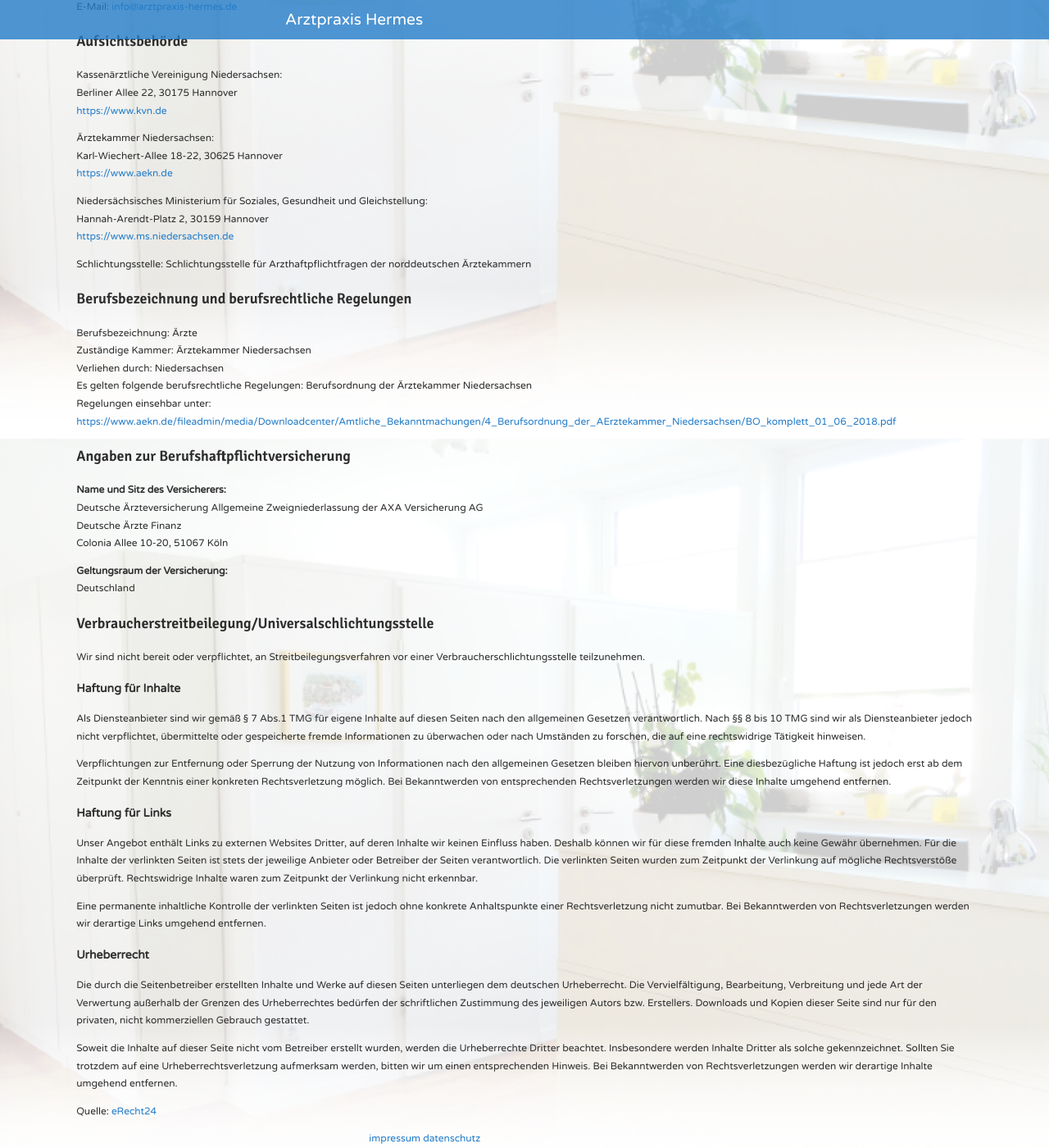
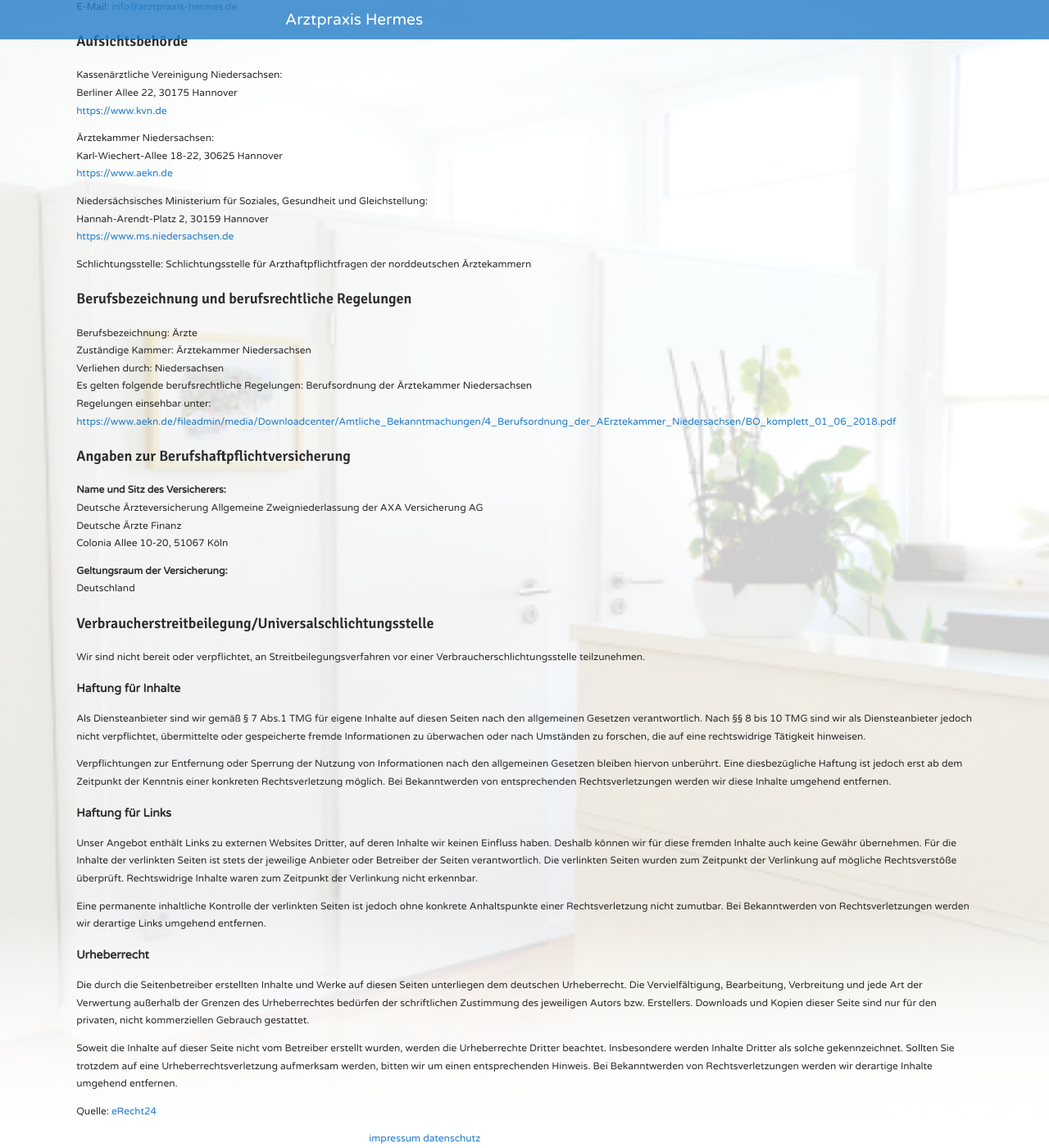
Before and after one commit to praxistill/praxistill.github.io, a Jekyll site: the page built from impressum.md, in a window 1280 px wide and 1400 px high, scrolled down 365 px. Shown: the whole window at 82% size. Built offline with Jekyll 4.4.1, drawn with Linux system fonts in a browser that asks for light colours; nearby versions of some CDN libraries; our own code applies the rules of GitHub Pages for plain Markdown files.

Commit message:
proper background for ios

```diff
--- a/_layouts/default.html
+++ b/_layouts/default.html
@@ -3,6 +3,7 @@
   {%- include head.html -%}
 <body>
 
+  <div class="pagebg-container"></div>
   {%- include header.html -%}
   <div class="page-default">
 
--- a/_layouts/home.html
+++ b/_layouts/home.html
@@ -2,6 +2,8 @@
 <html lang="{{ page.lang | default: site.lang | default: "de" }}">
   {%- include head.html -%}
 <body>
+
+  <div class="pagebg-container"></div>
 
   {%- include header.html -%}
   <div class="page">
--- a/_sass/_styling.scss
+++ b/_sass/_styling.scss
@@ -6,13 +6,37 @@
     box-shadow: $property;
 }
 
+@mixin background-size($property) {
+
+	-webkit-background-size: $property;
+	-moz-background-size: $property;
+	-o-background-size: $property;
+	background-size: $property;
+}
+
+// body {
+//   background: url(../img/background-transparent.png) no-repeat center center fixed;
+//   -webkit-background-size: cover;
+//   -moz-background-size: cover;
+//   -o-background-size: cover;
+//   background-size: cover;
+// }
 
 body {
-  background: url(../img/background-transparent.png) no-repeat center center fixed;
-  -webkit-background-size: cover;
-  -moz-background-size: cover;
-  -o-background-size: cover;
-  background-size: cover;
+  position: relative;
+}
+
+.pagebg-container {
+	background: url(../img/background-transparent.png);
+  	background-position: center top;
+  	background-repeat: no-repeat;
+	@include background-size(cover);
+
+	height: 100%;
+  	position: fixed;
+  	width: 100%;
+
+	z-index: -9999;
 }
 
 h1, h2 {
--- a/_sass/styling/_header.scss
+++ b/_sass/styling/_header.scss
@@ -5,7 +5,7 @@
 %header-styling {
 	@extend %bar-styling;
 	background-color: color(default, header, background-color);
-	box-shadow: color(default, header, box-shadow); // 0px 3px 3px 0px rgba(50, 50, 50, 0.6);
+	@include box-shadow(color(default, header, box-shadow));
 }
 
 .header {
```
